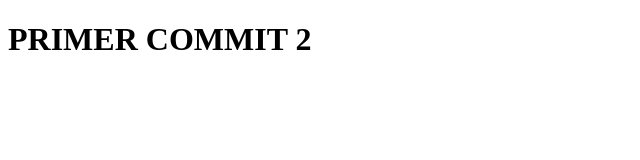
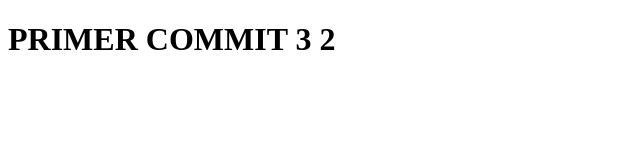
Before and after one commit to JulioCesarHN/julio-juan, a plain HTML site: page Index.HTML in a window 1280 px wide. Shown: the full height of the page, 0-640 px from the left. Drawn offline with Linux system fonts and the light colour scheme.

Commit message:
cambio 34

```diff
--- a/Index.HTML
+++ b/Index.HTML
@@ -6,6 +6,6 @@
     <title>INDEX INICIO DE LA PAGINA</title>
 </head>
 <body>
-    <h1>PRIMER COMMIT 2</h1>
+    <h1>PRIMER COMMIT  3 2</h1>
 </body>
 </html>
```
